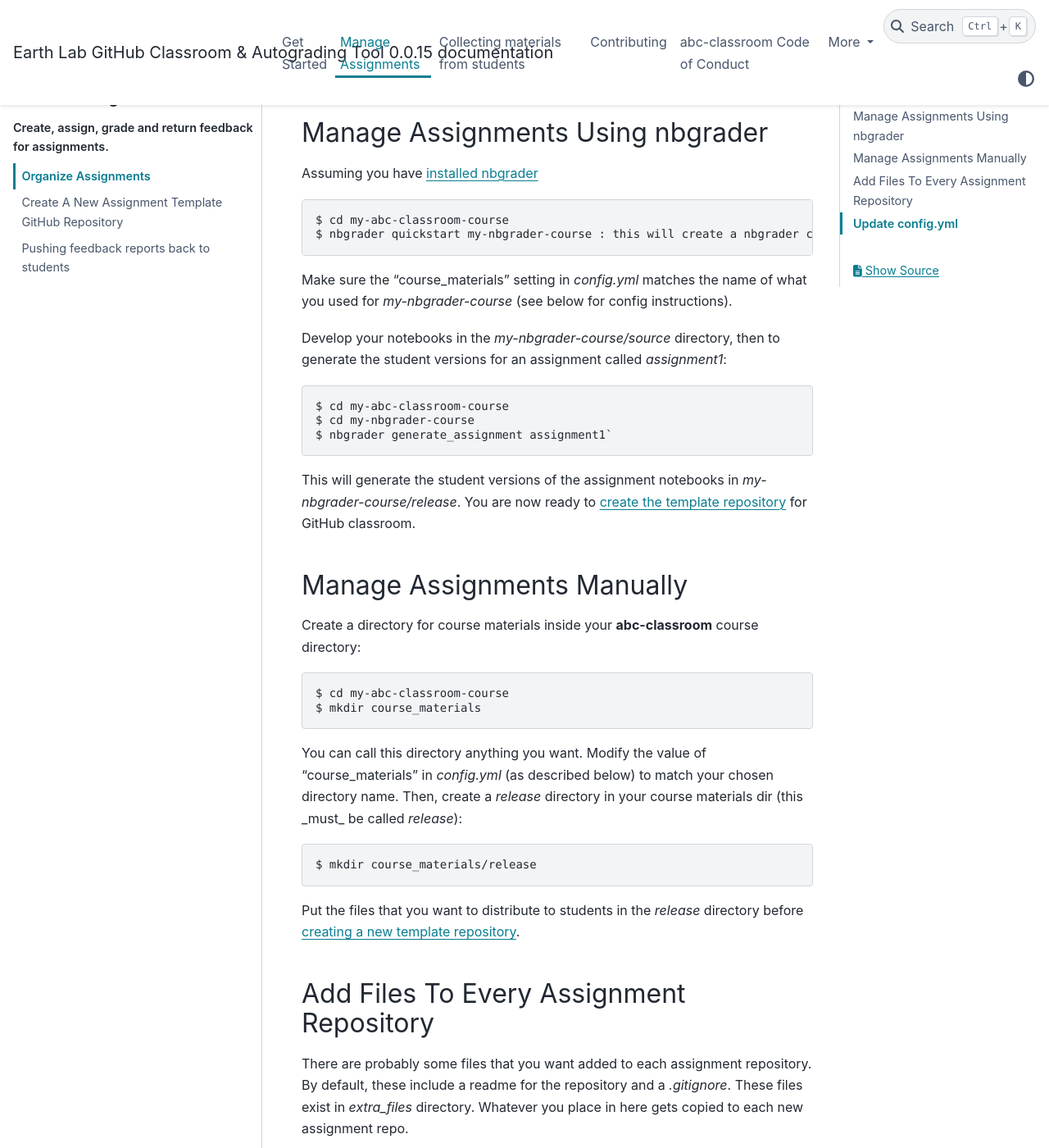
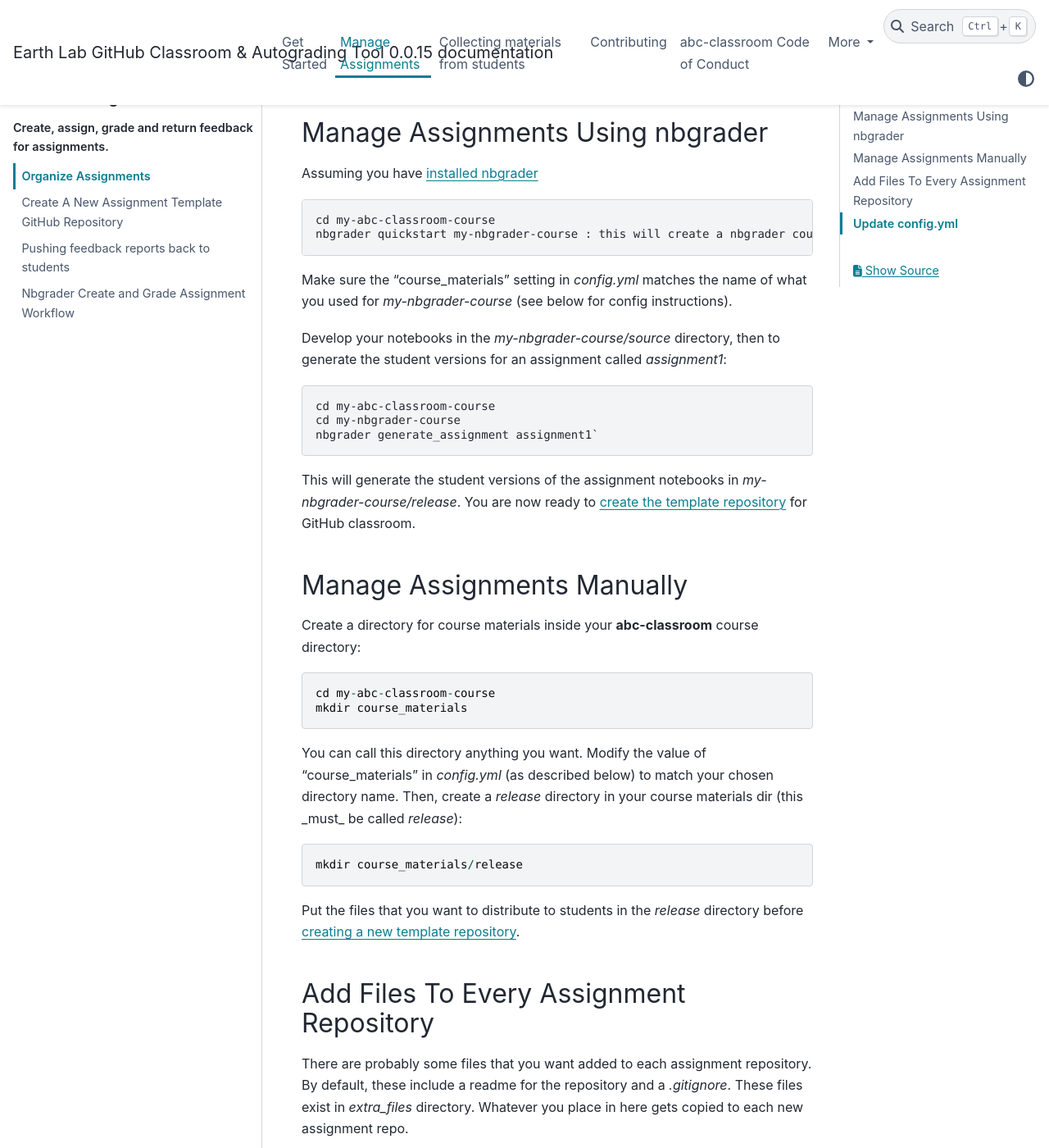
Before and after one commit to earthlab/abc-classroom, a Sphinx documentation site: the page built from docs/manage-assignments/course-materials.rst, in a window 1280 px wide and 1400 px high, scrolled down 358 px. Shown: the whole window at 82% size. Built offline with Sphinx 7.4.7 and the PyData theme 0.15.4, drawn with Linux system fonts in a browser that asks for light colours.

Commit message:
updates to grading workflow

```diff
--- a/docs/manage-assignments/course-materials.rst
+++ b/docs/manage-assignments/course-materials.rst
@@ -16,17 +16,17 @@
 
 Assuming you have `installed nbgrader <https://nbgrader.readthedocs.io/en/stable/user_guide/installation.html>`_ ::
 
-    $ cd my-abc-classroom-course
-    $ nbgrader quickstart my-nbgrader-course : this will create a nbgrader course directory called ``nbgrader``
+    cd my-abc-classroom-course
+    nbgrader quickstart my-nbgrader-course : this will create a nbgrader course directory called ``nbgrader``
 
 Make sure the "course_materials" setting in `config.yml` matches the name of what you used for `my-nbgrader-course` (see below for config instructions).
 
 Develop your notebooks in the `my-nbgrader-course/source` directory, then to
 generate the student versions for an assignment called `assignment1`::
 
-    $ cd my-abc-classroom-course
-    $ cd my-nbgrader-course
-    $ nbgrader generate_assignment assignment1`
+    cd my-abc-classroom-course
+    cd my-nbgrader-course
+    nbgrader generate_assignment assignment1`
 
 This will generate the student versions of the assignment notebooks in `my-nbgrader-course/release`. You are now ready to :doc:`create the template repository <new_assignment>` for GitHub classroom.
 
@@ -36,15 +36,15 @@
 Create a directory for course materials inside your **abc-classroom** course
 directory::
 
-    $ cd my-abc-classroom-course
-    $ mkdir course_materials
+    cd my-abc-classroom-course
+    mkdir course_materials
 
 You can call this directory anything you want. Modify the value of
 "course_materials" in `config.yml` (as described below) to match your chosen
 directory name. Then, create a `release` directory in your course materials
 dir (this _must_ be called `release`)::
 
-    $ mkdir course_materials/release
+    mkdir course_materials/release
 
 Put the files that you want to distribute to students in the `release` directory before :doc:`creating a new template repository <new_assignment>`.
 
--- a/docs/manage-assignments/index.rst
+++ b/docs/manage-assignments/index.rst
@@ -12,3 +12,4 @@
    course-materials
    new_assignment
    feedback
+   create-grade-assignment-workflow
```
Also changed, not shown: docs/manage-assignments/create-grade-assignment-workflow.rst (added, +126 -0 lines).
